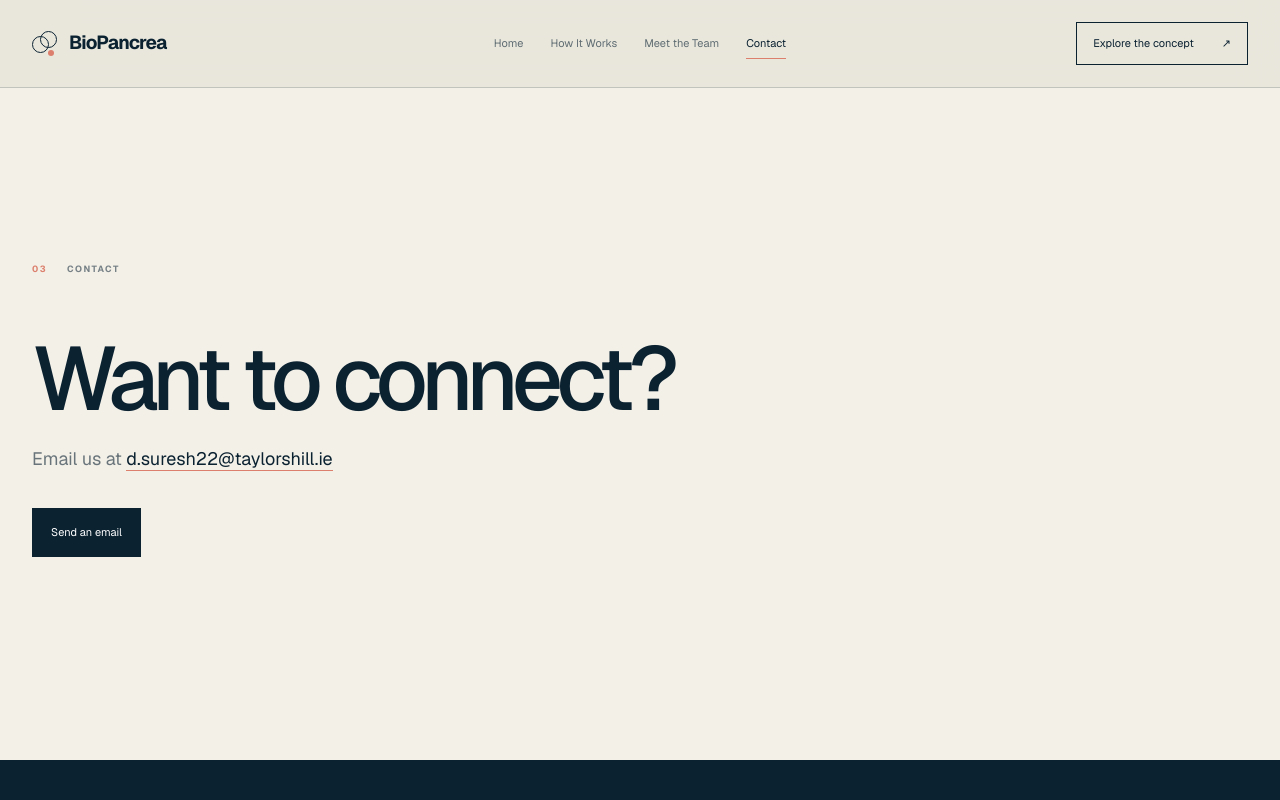
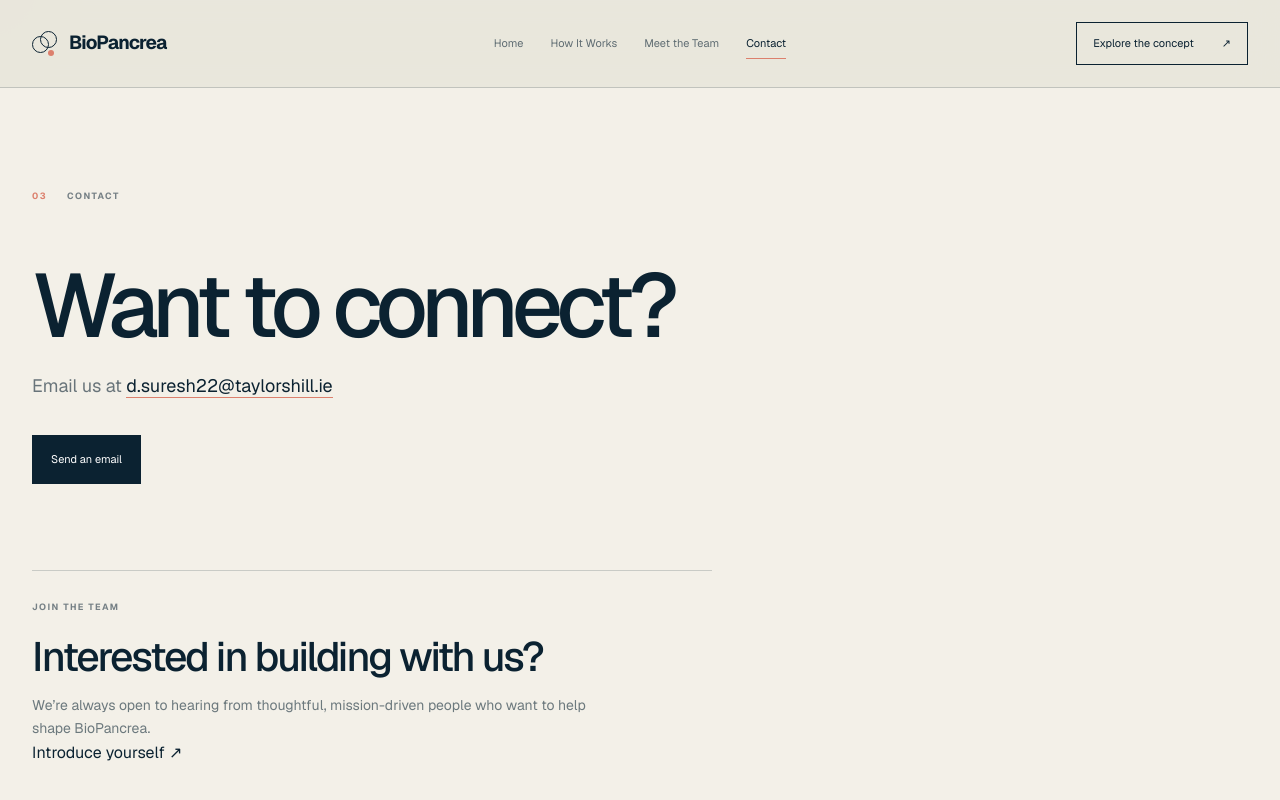
Before and after one commit to deepdonk/biopancrea, a Next.js app: page /contact in a window 1280 px wide. Shown: the top 800 px of the page. Built offline with nearby package versions, Linux system fonts and the light colour scheme.

Commit message:
Add team interest invitation to contact page

```diff
--- a/app/contact/page.tsx
+++ b/app/contact/page.tsx
@@ -4,6 +4,7 @@ export const metadata: Metadata = { title: "Contact", description: "Contact BioP
 
 const contactEmail = "d.suresh22@taylorshill.ie";
 const emailHref = "mailto:d.suresh22@taylorshill.ie?subject=BioPancrea%20enquiry";
+const teamEmailHref = "mailto:d.suresh22@taylorshill.ie?subject=BioPancrea%20team%20enquiry";
 
 export default function ContactPage() {
   return (
@@ -13,6 +14,12 @@ export default function ContactPage() {
         <h1>Want to connect?</h1>
         <p>Email us at <a className="contact-email-link" href={emailHref}>{contactEmail}</a></p>
         <a className="button button-dark contact-email-button" href={emailHref}>Send an email</a>
+        <div className="contact-team-note">
+          <p className="eyebrow">Join the team</p>
+          <h2>Interested in building with us?</h2>
+          <p>We’re always open to hearing from thoughtful, mission-driven people who want to help shape BioPancrea.</p>
+          <a className="text-link" href={teamEmailHref}>Introduce yourself <span aria-hidden="true">↗</span></a>
+        </div>
       </section>
     </main>
   );
--- a/app/globals.css
+++ b/app/globals.css
@@ -446,6 +446,11 @@ a:focus-visible,button:focus-visible,input:focus-visible,textarea:focus-visible,
 .simple-contact>p:not(.eyebrow){margin:0;color:rgba(11,34,49,.6);font-size:18px}
 .contact-email-link{border-bottom:1px solid var(--coral);color:var(--navy)}
 .contact-email-button{margin-top:36px}
+.contact-team-note{width:min(100%,680px);margin-top:86px;padding-top:30px;border-top:1px solid rgba(11,34,49,.18)}
+.contact-team-note .eyebrow{margin:0 0 22px}
+.contact-team-note h2{margin:0 0 15px;font-size:clamp(30px,3.2vw,46px);font-weight:430;line-height:1.04;letter-spacing:-.05em}
+.contact-team-note>p:not(.eyebrow){max-width:560px;margin:0;color:rgba(11,34,49,.58);font-size:14px;line-height:1.7}
+.contact-team-note .text-link{margin-top:25px}
 
 .global-footer{padding:64px var(--pad) 28px}
 .footer-minimal{padding-bottom:58px;display:grid;grid-template-columns:1fr auto auto;gap:80px;align-items:start;border-bottom:1px solid rgba(244,241,233,.16)}
@@ -463,6 +468,6 @@ a:focus-visible,button:focus-visible,input:focus-visible,textarea:focus-visible,
   .journey-intro-copy{font-size:13px}.process-disclaimer-simple{padding-top:42px;padding-bottom:42px}
   .simple-page-heading{min-height:390px;padding-top:150px;padding-bottom:70px}.simple-page-heading h1{margin-top:44px;font-size:clamp(52px,15vw,72px)}
   .simple-team-profiles{padding-top:0;padding-bottom:84px}.simple-team-profiles .team-profile-grid{grid-template-columns:1fr}.simple-team-profiles .team-profile:last-child{grid-column:auto;display:block}.simple-team-profiles .team-profile-copy{min-height:0}
-  .simple-contact{min-height:650px;padding-top:145px;padding-bottom:90px}.simple-contact h1{margin-top:44px;font-size:clamp(52px,15vw,72px)}
+  .simple-contact{min-height:650px;padding-top:145px;padding-bottom:90px}.simple-contact h1{margin-top:44px;font-size:clamp(52px,15vw,72px)}.contact-team-note{margin-top:68px}
   .footer-minimal{grid-template-columns:1fr;gap:42px}.footer-minimal nav{display:grid;grid-template-columns:1fr 1fr}.footer-contact{padding-top:4px}
 }
```
